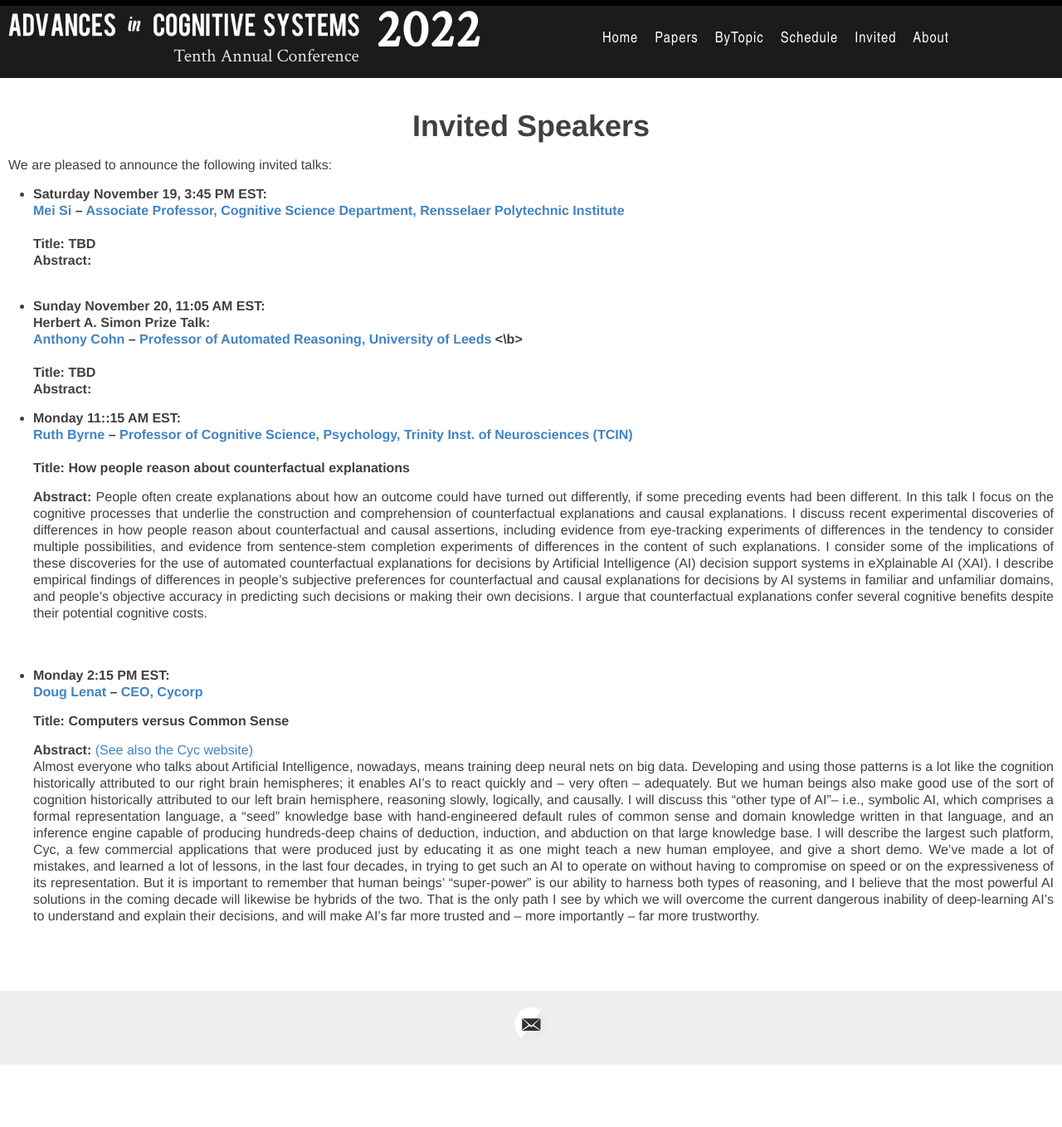
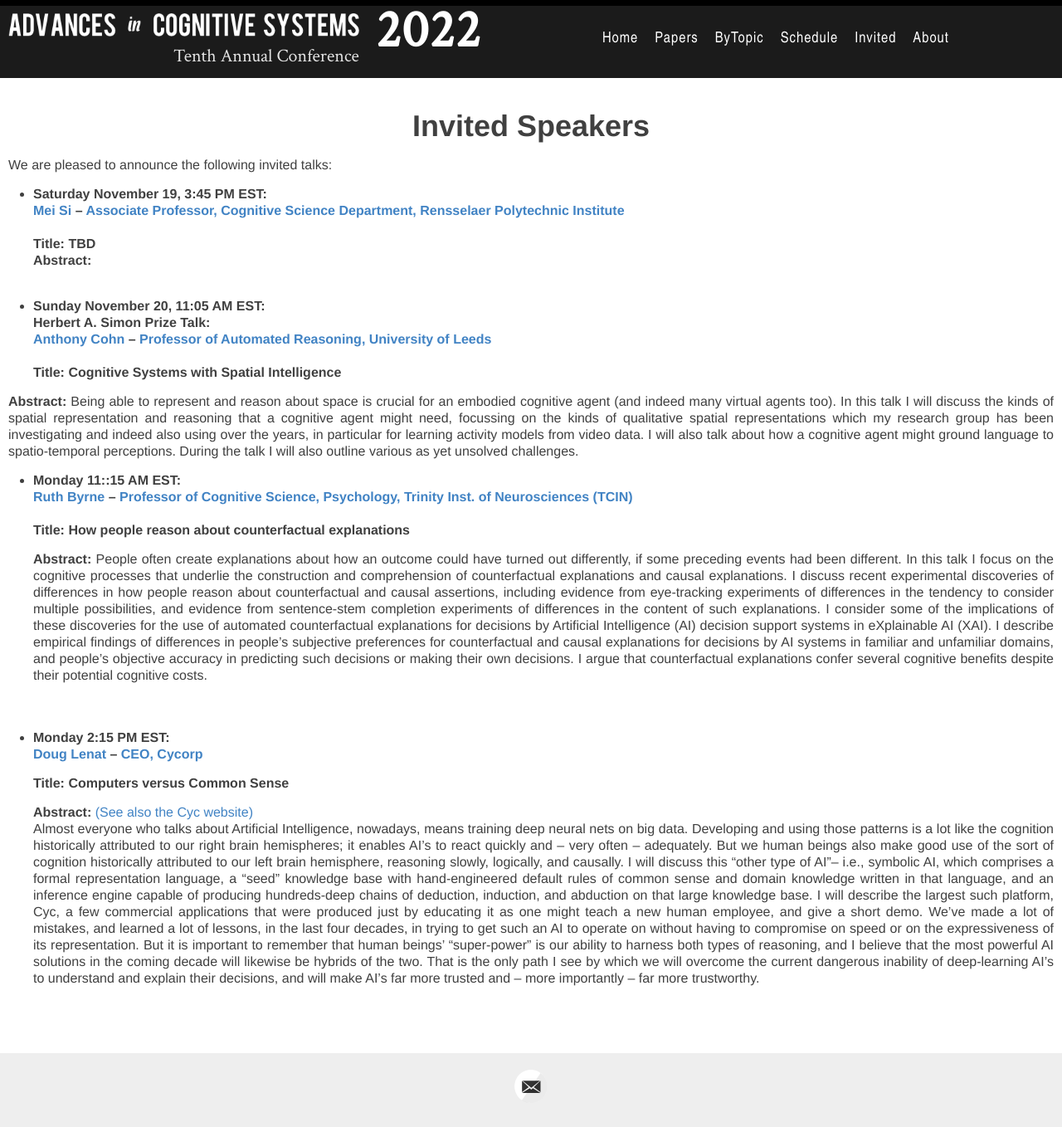
Before and after one commit to AdvancesInCognitiveSystems/acs2022, a Jekyll site: the page built from _pages/invited_talks.md, in a window 1280 px wide. Shown: the whole page at 83% size. Built offline with Jekyll 4.4.1, drawn with Linux system fonts in a browser that asks for light colours; before the commit the page ends 1283 px from its top, so only the background shows below that.

Commit message:
Add Simon Prize talk info

```diff
--- a/_pages/invited_talks.md
+++ b/_pages/invited_talks.md
@@ -19,10 +19,10 @@ We are pleased to announce the following invited talks:
   - <span id= "Cohn_talk"></span>
 <b>Sunday November 20, 11:05 AM EST: </b><br>
 <b> Herbert A. Simon Prize Talk:<br>
-  [Anthony Cohn]({{site.baseurl }}/speakers/Anthony_Cohn) --  [Professor of Automated Reasoning, University of Leeds](https://eps.leeds.ac.uk/computing/staff/76/professor-anthony-g-cohn-freng-ceng-citp) <\b><br> <br>
-    **Title:** TBD<br>
-    **Abstract:**
+  [Anthony Cohn]({{site.baseurl }}/speakers/Anthony_Cohn) --  [Professor of Automated Reasoning, University of Leeds](https://eps.leeds.ac.uk/computing/staff/76/professor-anthony-g-cohn-freng-ceng-citp) </b><br> <br>
+ **Title:** <b> Cognitive Systems with Spatial Intelligence </b> <br>
 
+ **Abstract:** Being able to represent and reason about space is crucial for an embodied cognitive agent (and indeed many virtual agents too).  In this talk I will discuss the kinds of spatial representation and reasoning that a cognitive agent might need, focussing on the kinds of qualitative spatial representations which my research group has been investigating and indeed also using over the years, in particular for learning activity models from video data.  I will also talk about how a cognitive agent might ground language to spatio-temporal perceptions.  During the talk I will also outline various as yet unsolved challenges.
 
   - <span id="Byrne_talk"></span>
 <b>Monday 11::15 AM EST:<br>
```
